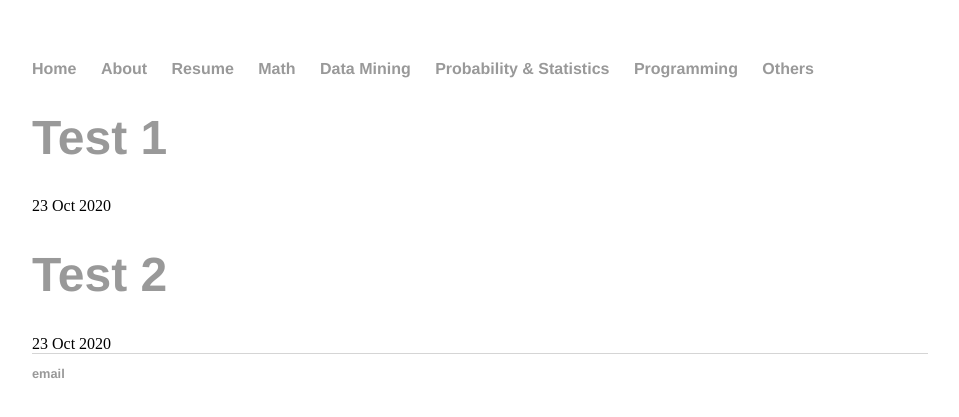
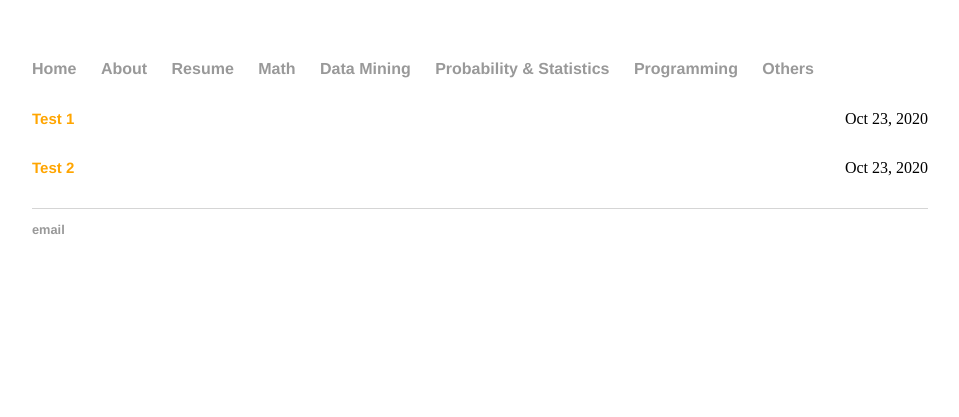
Before and after one commit to lytranp/lytranp.github.io, a Jekyll site: the page built from math/index.html, in a window 1280 px wide. Shown: the top 417 px of the page, without its empty margins (160-1119 px from the left). Built offline with Jekyll 4.4.1, drawn with Linux system fonts in a browser that asks for light colours.

Commit message:
Update index.html

```diff
--- a/math/index.html
+++ b/math/index.html
@@ -3,17 +3,19 @@ layout: default
 title: Math
 permalink: math
 ---
+
 <div class="posts">
   {% for post in site.posts %}
     {% if post.secondary == 'math' %}
+
+    <span style="float: right">{{ post.date | date: "%b %d, %Y" }}</span>
+
       <div class="post">
         <h1 class="post-title">
           <a href="{{ post.url }}">
-            {{ post.title }}
+            <h1 style="color:orange;font-size:15px;">{{ post.title }}</h1>
           </a>
         </h1>
-
-        <span class="post-date">{{ post.date | date_to_string }}</span>
 
       </div>
     {% endif %}
```
